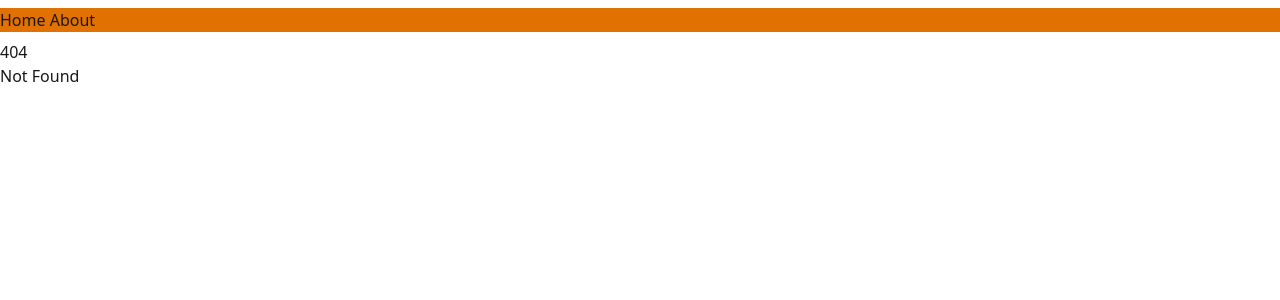
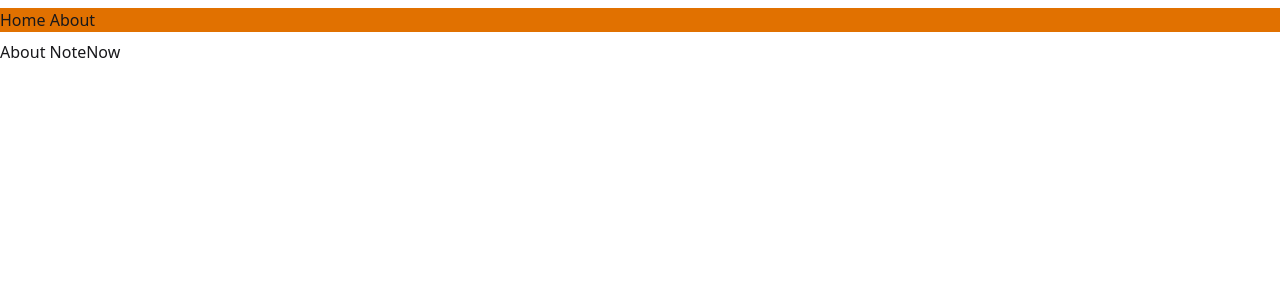
Before and after one commit to Algueron/sveltekit-course, a SvelteKit app: page /about in a window 1280 px wide. Before the commit this address had no page. Shown: the top 300 px of the page. Built offline with nearby package versions, Linux system fonts and the light colour scheme.

Commit message:
feat: Add about routes and navigation bar

```diff
--- /dev/null
+++ b/src/routes/about/+page.svelte
@@ -0,0 +1,11 @@
+<script lang="ts">
+    let name= $state('NoteNow');
+</script>
+
+<h1 class="text-4x1">About {name}</h1>
+
+<style>
+    h1 {
+        color: var(--color-red-400);
+    }
+</style>
```
